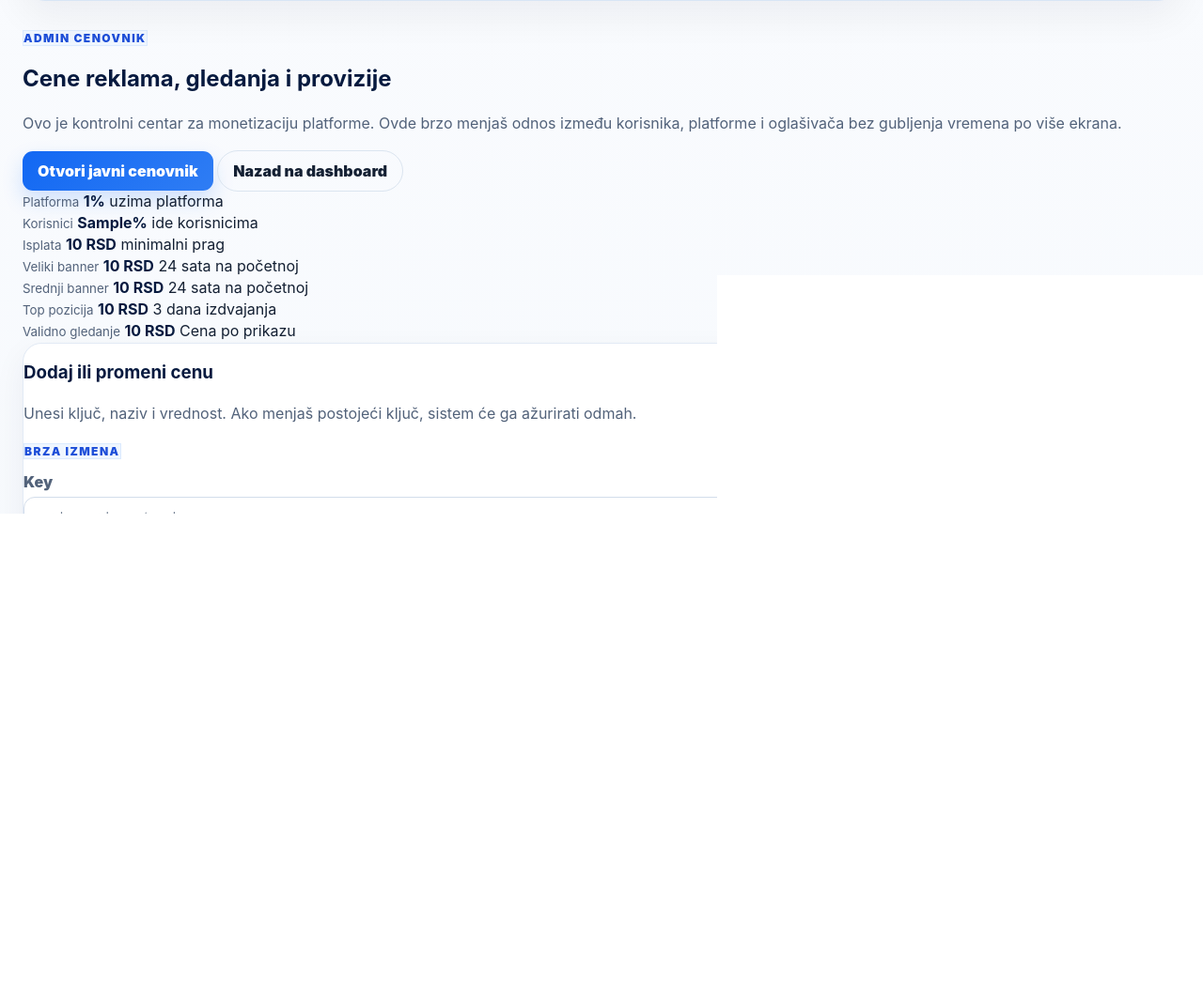
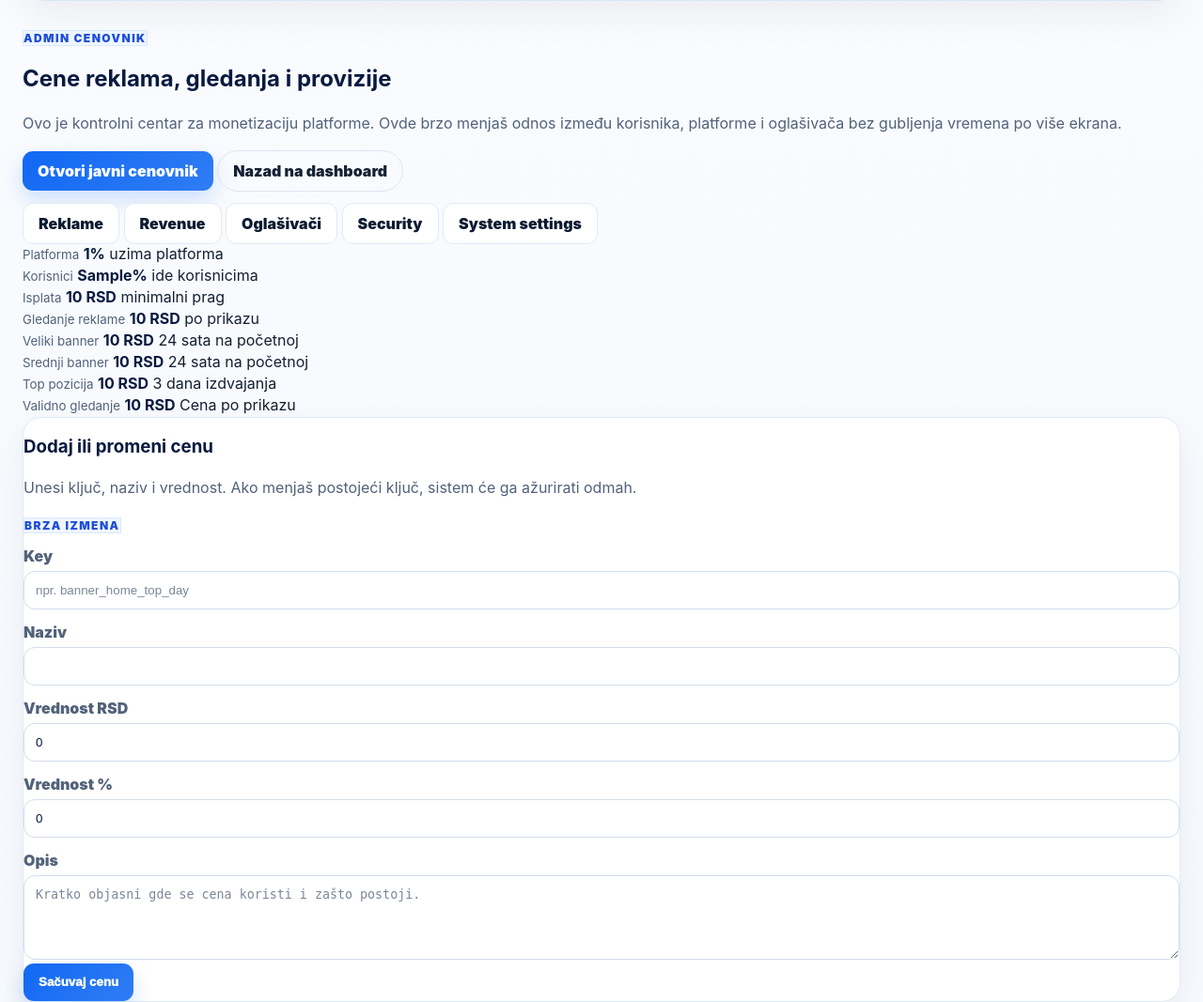
Before and after one commit to angro-scraper/klikzarada, a FastAPI app: template klikzarada-v11-18-36-complete-trust-launch-pack/klikzarada-v11-18-36-complete-trust-launch-pack/backend/app/templates/admin_prices_v111.html in a window 1280 px wide. Shown: the part 978-2045 px from the top of the page at 94% size. Before the commit the page ends 1525 px from the top, so only its background shows below. Run offline with FastAPI, Linux system fonts and the light colour scheme; the template is opened without the code that fills it: most values are stand-ins (such as "Sample title", 1, 10 or a date in 2020); some libraries are stand-ins or nearby versions.

Commit message:
Fix admin layouts and pricing template errors

```diff
--- a/klikzarada-v11-18-36-complete-trust-launch-pack/klikzarada-v11-18-36-complete-trust-launch-pack/backend/app/templates/admin_app.html
+++ b/klikzarada-v11-18-36-complete-trust-launch-pack/klikzarada-v11-18-36-complete-trust-launch-pack/backend/app/templates/admin_app.html
@@ -75,6 +75,8 @@
 {% endif %}
 
 {% if sales_pipeline_summary is defined %}
+{% set pending_sub_rows = pending_subs if pending_subs is defined else [] %}
+{% set pending_withdraw_rows = pending_withdrawals if pending_withdrawals is defined else [] %}
 <section class="premium-stat-grid">
   <article class="blue"><small>Open leadovi</small><strong>{{ sales_pipeline_summary.open_leads }}</strong><span>new / contacted / proposal</span></article>
   <article class="orange"><small>Pending uplate</small><strong>{{ sales_pipeline_summary.pending_payments }}</strong><span>top-up inbox</span></article>
@@ -503,7 +505,7 @@
     <div class="premium-card-head"><h2>Dokazi na proveri</h2><a href="/admin/dokazi">Svi dokazi</a></div>
     <div class="premium-table-wrap">
       <table><thead><tr><th>Korisnik</th><th>Zadatak</th><th>Status</th></tr></thead><tbody>
-      {% for s in pending_subs[:8] if pending_subs is defined %}
+      {% for s in pending_sub_rows[:8] %}
       <tr><td>{{ s.user.full_name }}</td><td>{{ s.task.title }}</td><td><span class="status {{ s.status }}">{{ s.status }}</span></td></tr>
       {% else %}
       <tr><td colspan="3">Nema dokaza na čekanju.</td></tr>
@@ -516,7 +518,7 @@
     <div class="premium-card-head"><h2>Zahtevi za isplatu</h2><a href="/admin/isplate">Sve isplate</a></div>
     <div class="premium-table-wrap">
       <table><thead><tr><th>Korisnik</th><th>Iznos</th><th>Status</th></tr></thead><tbody>
-      {% for w in pending_withdrawals[:8] if pending_withdrawals is defined %}
+      {% for w in pending_withdraw_rows[:8] %}
       <tr><td>{{ w.user.full_name }}</td><td>{{ "%.0f"|format(w.amount_rsd) }} RSD</td><td>{{ w.status }}</td></tr>
       {% else %}
       <tr><td colspan="3">Nema zahteva za isplatu.</td></tr>
--- a/klikzarada-v11-18-36-complete-trust-launch-pack/klikzarada-v11-18-36-complete-trust-launch-pack/backend/app/templates/admin_prices_v111.html
+++ b/klikzarada-v11-18-36-complete-trust-launch-pack/klikzarada-v11-18-36-complete-trust-launch-pack/backend/app/templates/admin_prices_v111.html
@@ -9,6 +9,13 @@
     <div class="kz-admin-prices-hero-actions">
       <a class="btn btn-primary" href="/cenovnik">Otvori javni cenovnik</a>
       <a class="ghost" href="/admin/v11">Nazad na dashboard</a>
+    </div>
+    <div class="kz-admin-prices-hero-actions" style="margin-top:12px;">
+      <a class="btn btn-secondary" href="/admin/reklame-v111">Reklame</a>
+      <a class="btn btn-secondary" href="/admin/revenue-v9">Revenue</a>
+      <a class="btn btn-secondary" href="/admin/oglasivaci">Oglašivači</a>
+      <a class="btn btn-secondary" href="/admin/security-v11">Security</a>
+      <a class="btn btn-secondary" href="/admin/system-settings">System settings</a>
     </div>
   </div>
 
@@ -27,6 +34,11 @@
       <small>Isplata</small>
       <strong>{{ "%.0f"|format(pricing_summary.min_withdrawal if pricing_summary is defined else 1000) }} RSD</strong>
       <span>minimalni prag</span>
+    </article>
+    <article>
+      <small>Gledanje reklame</small>
+      <strong>{{ "%.0f"|format(pricing_summary.ad_view_cost if pricing_summary is defined else 10) }} RSD</strong>
+      <span>po prikazu</span>
     </article>
   </div>
 </section>
@@ -49,7 +61,7 @@
   </article>
   <article>
     <small>Validno gledanje</small>
-    <strong>{{ "%.0f"|format(pricing_summary.ad_view_cost_rsd if pricing_summary is defined else 10) }} RSD</strong>
+    <strong>{{ "%.0f"|format(pricing_summary.ad_view_cost if pricing_summary is defined else 10) }} RSD</strong>
     <span>Cena po prikazu</span>
   </article>
 </section>
--- a/klikzarada-v11-18-36-complete-trust-launch-pack/klikzarada-v11-18-36-complete-trust-launch-pack/backend/app/templates/advertiser_ads_v111.html
+++ b/klikzarada-v11-18-36-complete-trust-launch-pack/klikzarada-v11-18-36-complete-trust-launch-pack/backend/app/templates/advertiser_ads_v111.html
@@ -332,7 +332,7 @@
       </article>
       <article>
         <small>Validno gledanje</small>
-        <strong>{{ "%.0f"|format(pricing_summary.ad_view_cost_rsd if pricing_summary is defined else 10) }} RSD</strong>
+        <strong>{{ "%.0f"|format(pricing_summary.ad_view_cost if pricing_summary is defined else 10) }} RSD</strong>
         <span>po prikazu</span>
       </article>
     </div>
--- a/klikzarada-v11-18-36-complete-trust-launch-pack/klikzarada-v11-18-36-complete-trust-launch-pack/backend/app/templates/pricing_v117.html
+++ b/klikzarada-v11-18-36-complete-trust-launch-pack/klikzarada-v11-18-36-complete-trust-launch-pack/backend/app/templates/pricing_v117.html
@@ -74,7 +74,7 @@
       <li>Veliki banner: od {{ "%.0f"|format(pricing_summary.banner_top_day if pricing_summary is defined else 1360) }} RSD / 24 sata</li>
       <li>Srednji banner: od {{ "%.0f"|format(pricing_summary.banner_mid_day if pricing_summary is defined else 785) }} RSD / 24 sata</li>
       <li>Top pozicija: od {{ "%.0f"|format(pricing_summary.boost_top_3d if pricing_summary is defined else 2500) }} RSD / 3 dana</li>
-      <li>Validno gledanje: {{ "%.0f"|format(pricing_summary.ad_view_cost_rsd if pricing_summary is defined else 8) }} RSD po prikazu</li>
+      <li>Validno gledanje: {{ "%.0f"|format(pricing_summary.ad_view_cost if pricing_summary is defined else 8) }} RSD po prikazu</li>
     </ul>
   </div>
 </section>
```
Also changed, not shown: klikzarada-v11-18-36-complete-trust-launch-pack/klikzarada-v11-18-36-complete-trust-launch-pack/backend/app/templates/admin_ads_v111.html (+5 -3 lines).
